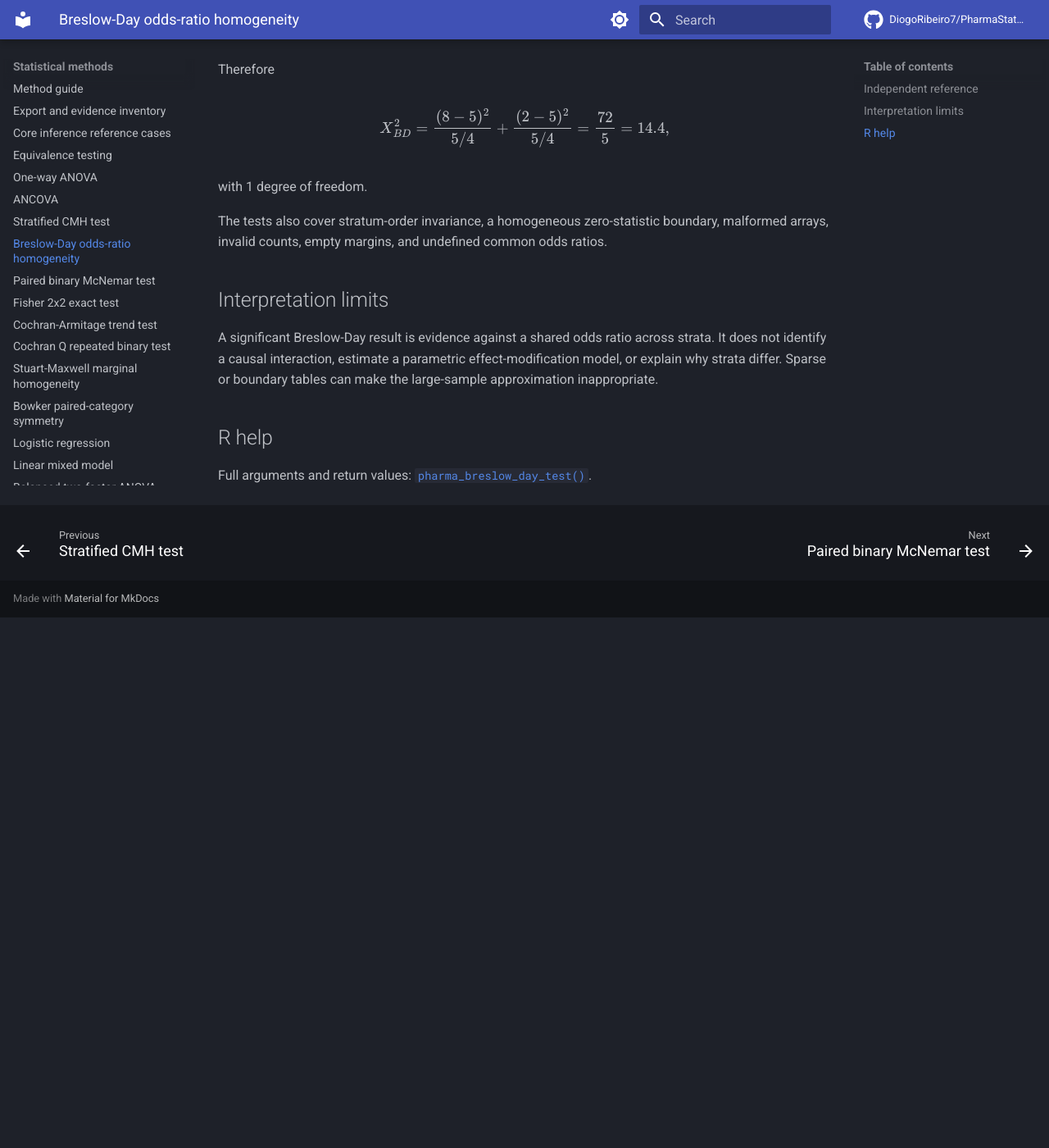
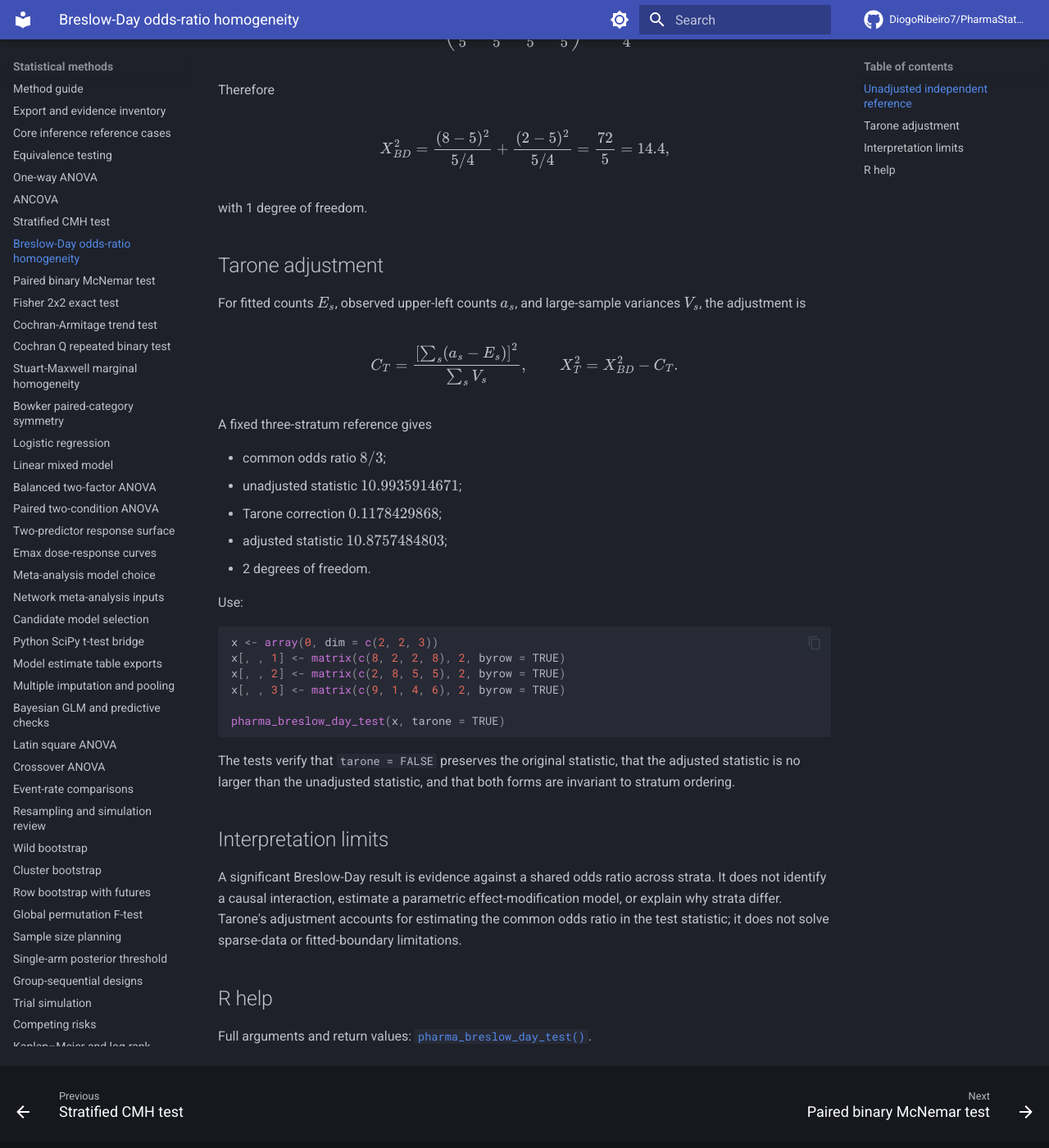
Before and after one commit to DiogoRibeiro7/PharmaStatsR, an MkDocs documentation site: the page built from docs/breslow-day.md, in a window 1280 px wide and 1400 px high, scrolled down 953 px. Shown: the whole window at 82% size. Built offline with MkDocs 1.6.1 and Material for MkDocs 9.7.7, drawn with Linux system fonts in a browser that asks for light colours; comment, search, counter and statistics services are not loaded; before the commit the page ends 1706 px from its top, so only the background shows below that; some of the changed text lies outside the part shown.

Commit message:
docs: document Tarone-adjusted Breslow-Day test

````diff
--- a/docs/breslow-day.md
+++ b/docs/breslow-day.md
@@ -1,7 +1,8 @@
 # Breslow-Day odds-ratio homogeneity test
 
 `pharma_breslow_day_test()` tests whether 2×2 stratum-specific odds ratios are
-compatible with a common odds ratio.
+compatible with a common odds ratio. Set `tarone = TRUE` to apply Tarone's
+adjustment for estimating the common odds ratio from the same strata.
 
 This complements the Cochran-Mantel-Haenszel helper:
 
@@ -10,7 +11,7 @@ This complements the Cochran-Mantel-Haenszel helper:
 - `pharma_breslow_day_test()` tests whether the common-odds-ratio assumption
   is plausible across strata.
 
-## Independent reference
+## Unadjusted independent reference
 
 Consider two strata:
 
@@ -62,16 +63,50 @@ X^2_{BD}
 
 with 1 degree of freedom.
 
-The tests also cover stratum-order invariance, a homogeneous zero-statistic
-boundary, malformed arrays, invalid counts, empty margins, and undefined common
-odds ratios.
+## Tarone adjustment
+
+For fitted counts \(E_s\), observed upper-left counts \(a_s\), and
+large-sample variances \(V_s\), the adjustment is
+
+\[
+C_T
+=
+\frac{\left[\sum_s(a_s-E_s)\right]^2}
+     {\sum_s V_s},
+\qquad
+X^2_T = X^2_{BD} - C_T.
+\]
+
+A fixed three-stratum reference gives
+
+- common odds ratio \(8/3\);
+- unadjusted statistic \(10.9935914671\);
+- Tarone correction \(0.1178429868\);
+- adjusted statistic \(10.8757484803\);
+- 2 degrees of freedom.
+
+Use:
+
+```r
+x <- array(0, dim = c(2, 2, 3))
+x[, , 1] <- matrix(c(8, 2, 2, 8), 2, byrow = TRUE)
+x[, , 2] <- matrix(c(2, 8, 5, 5), 2, byrow = TRUE)
+x[, , 3] <- matrix(c(9, 1, 4, 6), 2, byrow = TRUE)
+
+pharma_breslow_day_test(x, tarone = TRUE)
+```
+
+The tests verify that `tarone = FALSE` preserves the original statistic,
+that the adjusted statistic is no larger than the unadjusted statistic, and
+that both forms are invariant to stratum ordering.
 
 ## Interpretation limits
 
 A significant Breslow-Day result is evidence against a shared odds ratio across
 strata. It does not identify a causal interaction, estimate a parametric
-effect-modification model, or explain why strata differ. Sparse or boundary
-tables can make the large-sample approximation inappropriate.
+effect-modification model, or explain why strata differ. Tarone's adjustment
+accounts for estimating the common odds ratio in the test statistic; it does not
+solve sparse-data or fitted-boundary limitations.
 
 ## R help
 
````
